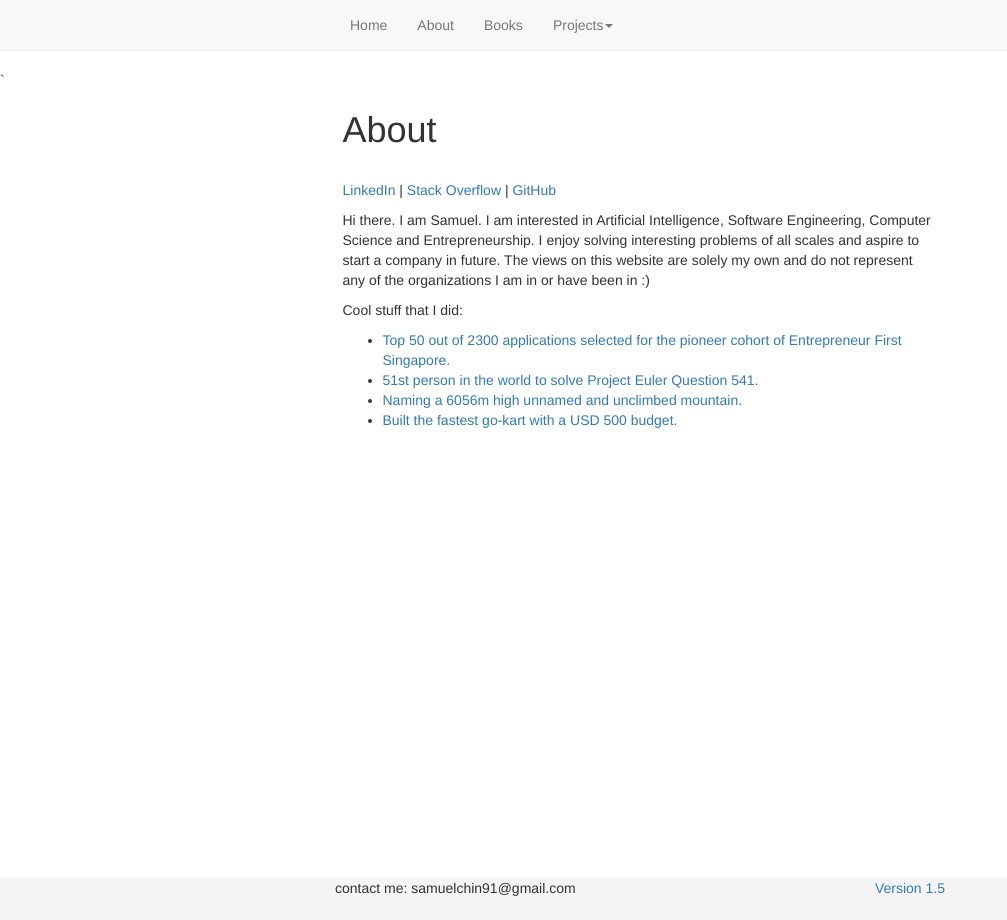
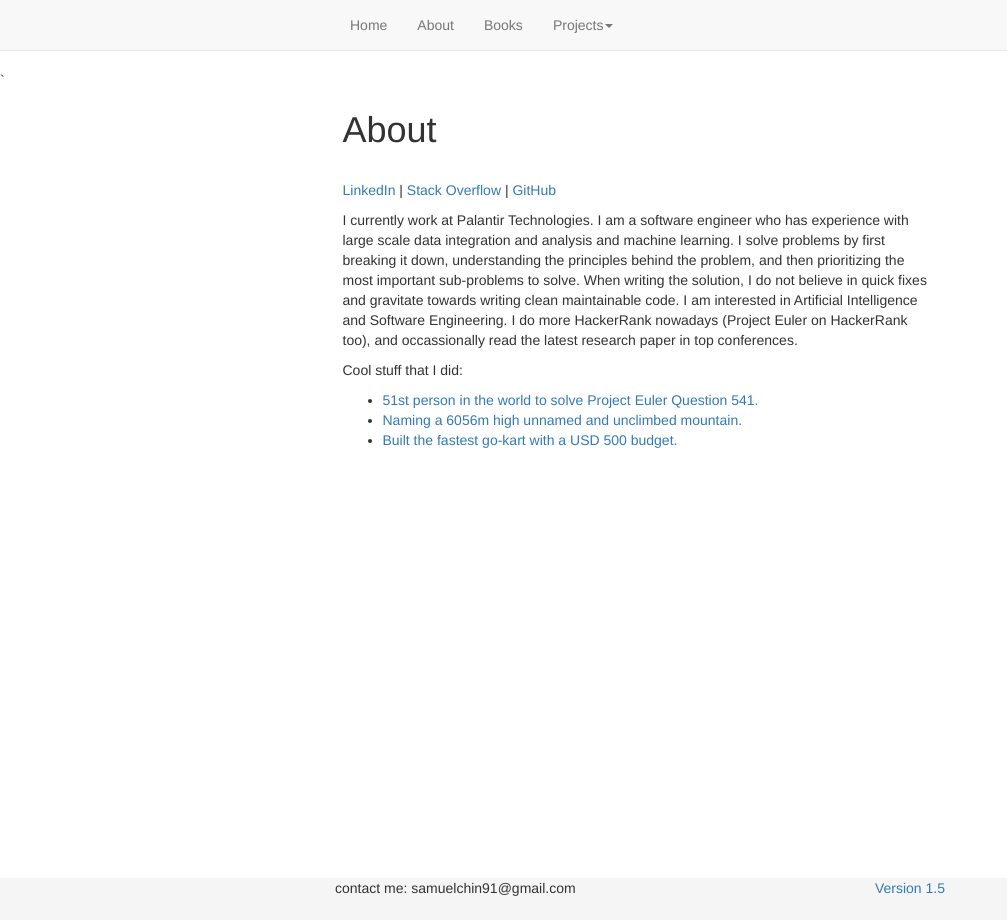
Before and after one commit to sspeng/jkschin.github.io, a Jekyll site: the page built from about/index.html, in a window 1280 px wide. Shown: the whole page, without its empty margins (0-1007 px from the left). Built offline with Jekyll 4.4.1, drawn with Linux system fonts in a browser that asks for light colours; nearby versions of some CDN libraries.

Commit message:
Update About Page

```diff
--- a/about/index.html
+++ b/about/index.html
@@ -6,17 +6,19 @@ layout: default
     href="http://stackoverflow.com/users/5703903/jkschin">Stack Overflow</a> |
 <a href="http://github.com/jkschin">GitHub</a></p>
 
-<p>Hi there. I am Samuel. I am interested in Artificial Intelligence, Software
-Engineering, Computer Science and Entrepreneurship. I enjoy solving interesting
-problems of all scales and aspire to start a company in future. The views on
-this website are solely my own and do not represent any of the organizations I
-am in or have been in :)
+<p>
+I currently work at Palantir Technologies. I am a software engineer who has
+experience with large scale data integration and analysis and machine learning.
+I solve problems by first breaking it down, understanding the principles behind
+the problem, and then prioritizing the most important sub-problems to solve.
+When writing the solution, I do not believe in quick fixes and gravitate towards
+writing clean maintainable code. I am interested in Artificial Intelligence and
+Software Engineering. I do more HackerRank nowadays (Project Euler on HackerRank
+too), and occassionally read the latest research paper in top conferences.
 </p>
 
 <p>Cool stuff that I did:
 	<ul>
-        <li><a href="/ef">Top 50 out of 2300 applications selected for the
-                pioneer cohort of Entrepreneur First Singapore.</a></li>
         <li><a href="/2016/01/10/project-euler-541">51st person in the world to
                 solve Project Euler Question 541.</a></li>
         <li><a href="/mountsutd">Naming a 6056m high unnamed and unclimbed
```
